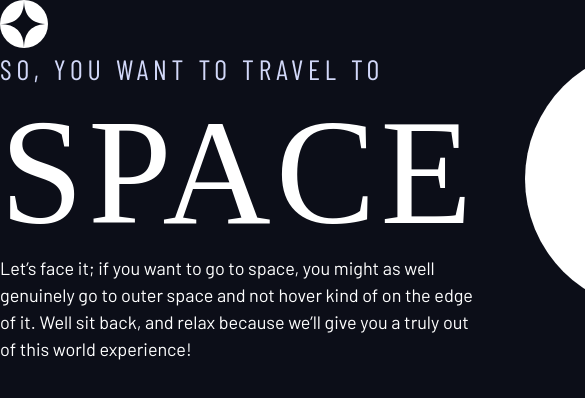
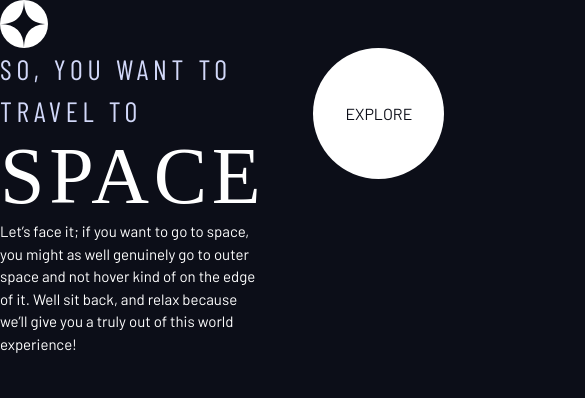
Before and after one commit to diegoflorenca/space-travel-scrimba, a plain HTML site: page index.html in a window 390 px wide. Shown: the top 398 px of the page, 585 px wide, since content can reach past the window. Drawn offline with nearby package versions, Linux system fonts and the light colour scheme; a web font is replaced by a local one.

Commit message:
Revert "Revert "Responsive typography""
This reverts commit e4908fe46508f01924aa61e1fe1348bcf6293c22.

```diff
--- a/css/index.css
+++ b/css/index.css
@@ -8,19 +8,39 @@
   --clr-white: 0 0% 100%;
 
   /* font-sizes */
+  --fs-900: clamp(5rem, 8vw + 1rem, 9.375rem);
+  --fs-800: 3.5rem;
+  --fs-700: 1.5rem;
+  --fs-600: 1rem;
+  --fs-500: 1.75rem;
+  --fs-400: 0.9375rem;
+  --fs-300: 1rem;
   --fs-200: 0.875rem;
-  --fs-300: 1rem;
-  --fs-400: 1.125rem;
-  --fs-500: 1.75rem;
-  --fs-600: 2rem;
-  --fs-700: 3.5rem;
-  --fs-800: 6.25rem;
-  --fs-900: 9.375rem;
 
   /* font-families */
   --ff-serif: 'Bellefair', serif;
   --ff-sans-cond: 'Barlow Condensed', sans-serif;
   --ff-sans-normal: 'Barlow', sans-serif;
+}
+
+@media (min-width: 35em) {
+  :root {
+    /* font-sizes */
+    --fs-800: 5rem;
+    --fs-700: 2.5rem;
+    --fs-600: 1.5rem;
+    --fs-400: 1rem;
+  }
+}
+
+@media (min-width: 45em) {
+  :root {
+    /* font-sizes */
+    --fs-800: 6.25rem;
+    --fs-700: 3.5rem;
+    --fs-600: 2rem;
+    --fs-400: 1.125rem;
+  }
 }
 
 /* ----------------------- */
@@ -130,7 +150,7 @@ select {
   border: 2px solid lightgreen;
 }
 
-@media (min-width: 767px) {
+@media (min-width: 45em) {
   .grid-container {
     column-gap: var(--container-gap, 2rem);
     grid-template-columns: minmax(2rem, 1fr) repeat(2, minmax(0, 40rem)) minmax(2rem, 1fr);
```
